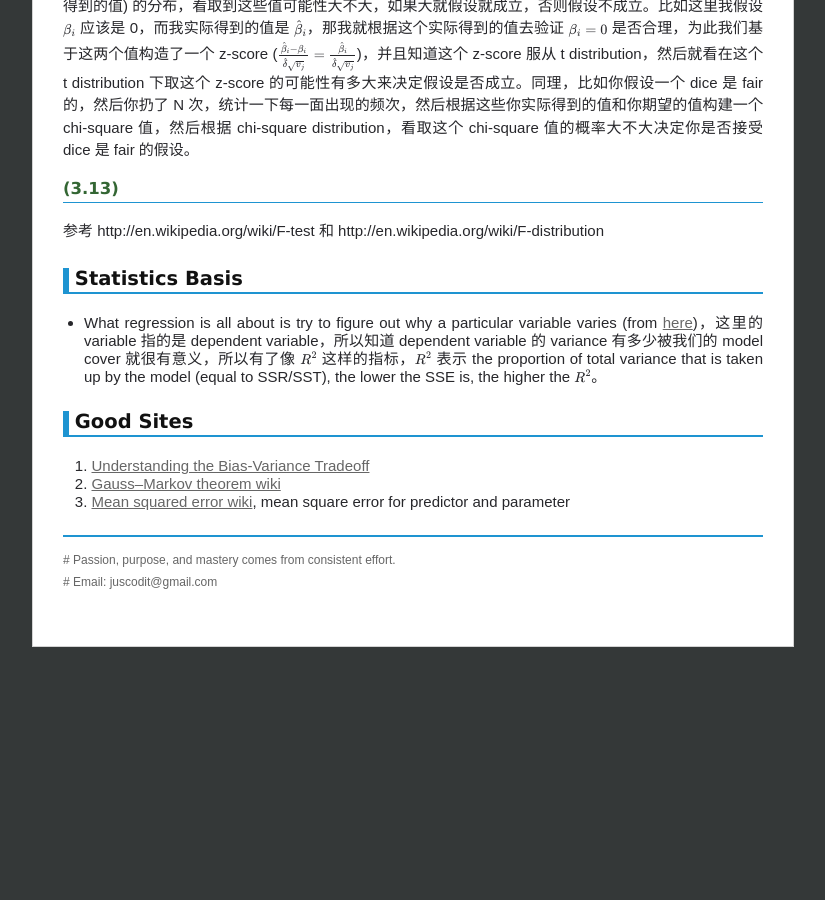
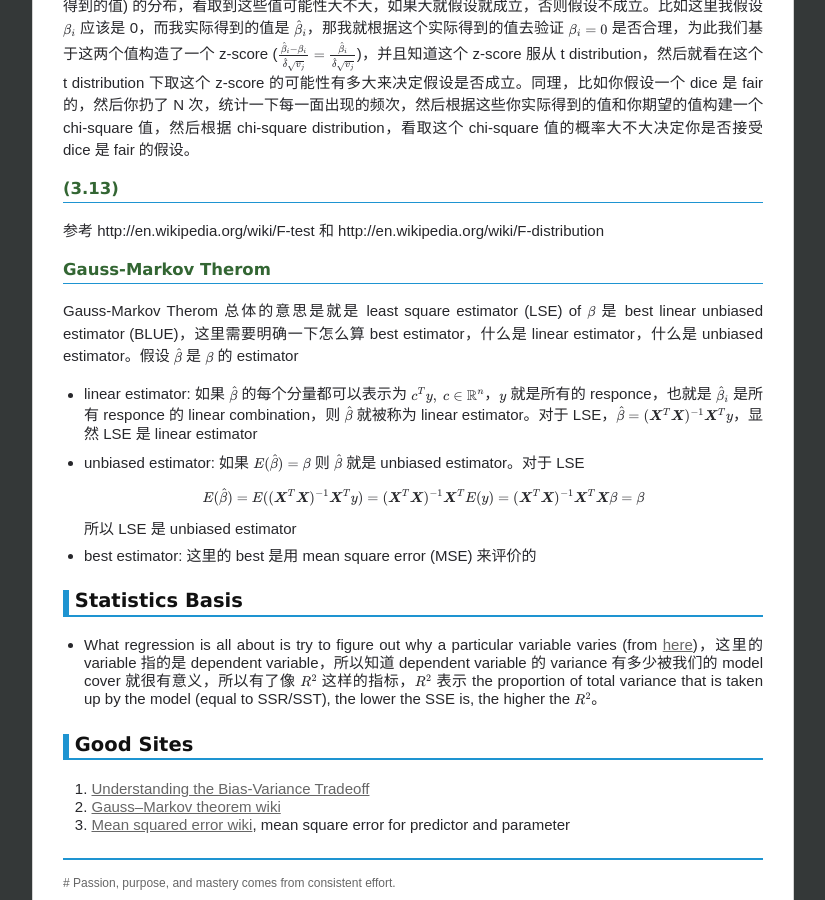
Before and after one commit to chenrushan/chenrushan.github.io, a Jekyll site: the page built from _posts/2014-04-28-esl-note.markdown, in a window 1280 px wide and 900 px high, scrolled down 3462 px. Shown: the whole window, without its empty margins (227-1052 px from the left). Built offline with Jekyll 4.4.1, drawn with Linux system fonts in a browser that asks for light colours; Markdown is read by kramdown in place of the engine named in the settings; formulas are drawn with MathJax 3; before the commit the page ends 4119 px from its top, so only the background shows below that.

Commit message:
[esl]: update

```diff
--- a/_posts/2014-04-28-esl-note.markdown
+++ b/_posts/2014-04-28-esl-note.markdown
@@ -168,6 +168,20 @@ $$
 
 参考 http://en.wikipedia.org/wiki/F-test 和 http://en.wikipedia.org/wiki/F-distribution
 
+#### Gauss-Markov Therom
+
+Gauss-Markov Therom 总体的意思是就是 least square estimator (LSE) of $\beta$ 是 best linear unbiased estimator (BLUE)，这里需要明确一下怎么算 best estimator，什么是 linear estimator，什么是 unbiased estimator。假设 $\hat{\beta}$ 是 $\beta$ 的 estimator
+
+* linear estimator: 如果 $\hat{\beta}$ 的每个分量都可以表示为 $c^T y, \; c \in \mathbb{R}^n$，$y$ 就是所有的 responce，也就是 $\hat{\beta}\_i$ 是所有 responce 的 linear combination，则 $\hat{\beta}$ 就被称为 linear estimator。对于 LSE，$\hat{\beta} = (\boldsymbol{X}^T\boldsymbol{X})^{-1} \boldsymbol{X}^T y$，显然 LSE 是 linear estimator
+
+* unbiased estimator: 如果 $E(\hat{\beta}) = \beta$ 则 $\hat{\beta}$ 就是 unbiased estimator。对于 LSE
+
+  $$E(\hat{\beta}) = E((\boldsymbol{X}^T\boldsymbol{X})^{-1} \boldsymbol{X}^T y) = (\boldsymbol{X}^T\boldsymbol{X})^{-1} \boldsymbol{X}^T E(y) = (\boldsymbol{X}^T\boldsymbol{X})^{-1} \boldsymbol{X}^T \boldsymbol{X} \beta = \beta$$
+
+  所以 LSE 是 unbiased estimator
+
+* best estimator: 这里的 best 是用 mean square error (MSE) 来评价的
+
 ### Statistics Basis
 
 * What regression is all about is try to figure out why a particular variable varies (from [here](https://www.youtube.com/watch?v=aq8VU5KLmkY))，这里的 variable 指的是 dependent variable，所以知道 dependent variable 的 variance 有多少被我们的 model cover 就很有意义，所以有了像 $R^2$ 这样的指标，$R^2$ 表示 the proportion of total variance that is taken up by the model (equal to SSR/SST), the lower the SSE is, the higher the $R^2$。
```
